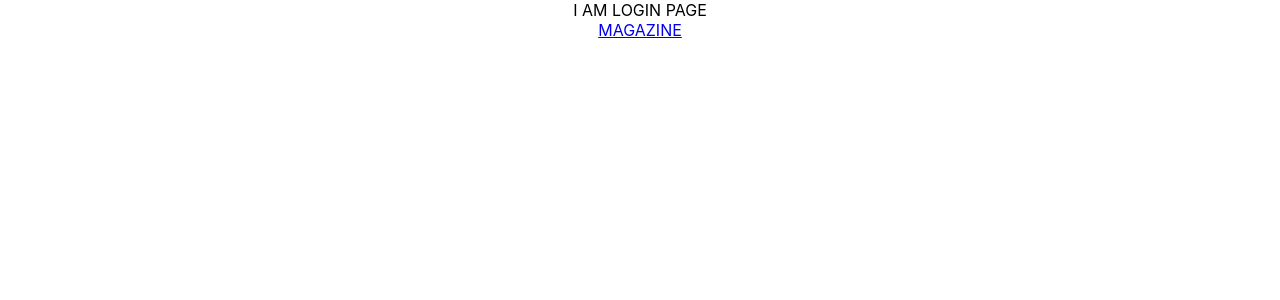
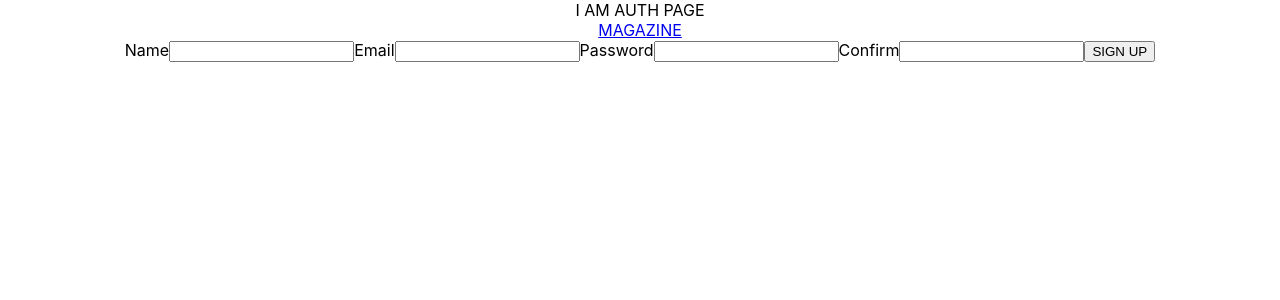
Before and after one commit to tatyanakarlen/Untitled-Magazine, a React (Create React App) app: page /login in a window 1280 px wide. Shown: the top 300 px of the page. Built offline with nearby package versions, Linux system fonts and the light colour scheme.

Commit message:
sign up form done

```diff
--- a/src/App.js
+++ b/src/App.js
@@ -1,13 +1,39 @@
 import './App.css'
-import LoginPage from './pages/LoginPage/LoginPage'
+import { useState, useEffect } from 'react';
+import AuthPage from './pages/AuthPage/AuthPage'
 import MagazinePage from './pages/MagazinePage/MagazinePage'
 import { Route, Routes, Navigate } from 'react-router-dom';
 
 function App() {
+
+  const [user, setUser] = useState(null)
+
+  const setUserInState = (incomingUserData) => {
+    setUser(incomingUserData)
+  }
+
+  // let [posts, setPosts] = useState([])
+
+  // async function getAllPosts() {
+  //   try {
+  //     let response1 = await fetch("/api/posts")
+  //     let response2 = await response1.json()
+  //     setPosts(response2)
+  //   } catch(err) {
+  //     console.log("couldn't fetch posts")
+  //   }
+  // }
+
+  // useEffect(() => {
+  //   getAllPosts()
+  // }, []) // empty [] is componentDidMount
+
+
+
   return (
     <div className="App">
       <Routes>
-      <Route path='/login' element={<LoginPage />} />
+      <Route path='/login' element={<AuthPage setUserInState={setUserInState}/>} />
       <Route path='/' element={<MagazinePage />} />
       <Route path="*" element={<Navigate to="/" replace />} />
      </Routes>
--- /dev/null
+++ b/src/components/SignUpForm/SignUpForm.jsx
@@ -0,0 +1,130 @@
+import React from 'react'
+import { useState, useEffect } from 'react';
+
+const SignUpForm = () => {
+
+    const [userInfo, setUserInfo] = useState({
+        name: '',
+        email: '',
+        password: '',
+        confirm: '',
+        error: '',
+      });
+
+      console.log('userInfo', userInfo);
+
+    //   const handleChange = (evt) => {
+    //     setUserInfo({
+    //       [evt.target.name]: evt.target.value,
+    //       error: ''
+    //     });
+    //   };
+
+      const logUserObj = (e) => {
+          e.preventDefault();
+          console.log(userInfo)
+      }
+
+   return (
+    <div>
+       <div>
+        <div className="form-container">
+          {/* <form autoComplete="off" onSubmit={this.handleSubmit}> */}
+          <form autoComplete="off">
+            <label>Name</label>
+            <input
+            type="text"
+            name="name"
+            value={userInfo.name}
+            onChange={(e) =>
+            setUserInfo({
+            ...userInfo,
+            name: e.target.value,
+            })
+            }
+            required />
+            <label>Email</label>
+            <input
+            type="email"
+            name="email"
+            value={userInfo.email}
+            onChange={(e) =>
+                setUserInfo({
+                ...userInfo,
+                email: e.target.value,
+                })
+            }
+            required />
+            <label>Password</label>
+            <input
+            type="password"
+            name="password"
+            value={userInfo.password}
+            onChange={(e) =>
+                setUserInfo({
+                ...userInfo,
+                password: e.target.value,
+                })
+            }
+            required />
+            <label>Confirm</label>
+            <input
+            type="password"
+            name="confirm"
+            value={userInfo.confirm}
+            onChange={(e) =>
+                setUserInfo({
+                ...userInfo,
+                confirm: e.target.value,
+                })
+            }
+            required />
+            {/* <button type="submit" disabled={disable}>SIGN UP</button> */}
+            <button onClick={logUserObj} type="submit">SIGN UP</button>
+          </form>
+        </div>
+        <p className="error-message">&nbsp;{userInfo.error}</p>
+
+      </div>
+    </div>
+  )
+}
+
+export default SignUpForm
+
+
+
+
+
+
+
+
+// export default function SignUpForm(props) {
+//     let [content, setContent] = useState("")
+
+//     let handleChange = (e) => {
+//         setContent(e.target.value)
+//     } // just for form data goes in state
+
+//     async function handleSubmit() {
+//         let response1 = await fetch("/api/posts", {
+//             method:"POST",
+//             headers: {"Content-Type": "application/json"},
+//             body:JSON.stringify({content:content})
+//         })
+//         let allPosts = await response1.json()
+//         // todo: PUT the entirety of msgs INTO STATE
+//         props.setPosts(allPosts)
+//         setContent("")
+//     }
+
+//     return(
+//       <div>
+//         <textarea onChange={handleChange}
+//           name="content" value={content}>
+//           </textarea>
+//         <br/>
+//         <button onClick={()=>{handleSubmit()}}>Submit!</button>
+//       </div>
+//     )
+// }
--- /dev/null
+++ b/src/pages/AuthPage/AuthPage.jsx
@@ -0,0 +1,21 @@
+import React from 'react'
+import { Link } from 'react-router-dom';
+import SignUpForm from '../../components/SignUpForm/SignUpForm'
+// import LoginForm from '../../components/LoginForm/LoginForm';
+
+
+
+const AuthPage = ({setUserInState}) => {
+  return (
+    <div>
+      I AM AUTH PAGE
+      <br/>
+      <Link className="nav-left-link" to="/">
+        MAGAZINE
+      </Link>
+      <SignUpForm />
+    </div>
+  )
+}
+
+export default AuthPage
--- a/src/pages/LoginPage/LoginPage.js
+++ /dev/null
@@ -1,16 +0,0 @@
-import React from 'react'
-import { Link } from 'react-router-dom';
-
-const LoginPage = () => {
-  return (
-    <div>
-      I AM LOGIN PAGE
-      <br/>
-      <Link className="nav-left-link" to="/">
-        MAGAZINE
-      </Link>
-    </div>
-  )
-}
-
-export default LoginPage
```
Also changed, not shown: src/components/Test/Test.jsx (deleted, +0 -11 lines), src/pages/MagazinePage/MagazinePage.jsx (renamed from src/pages/MagazinePage/MagazinePage.js).
